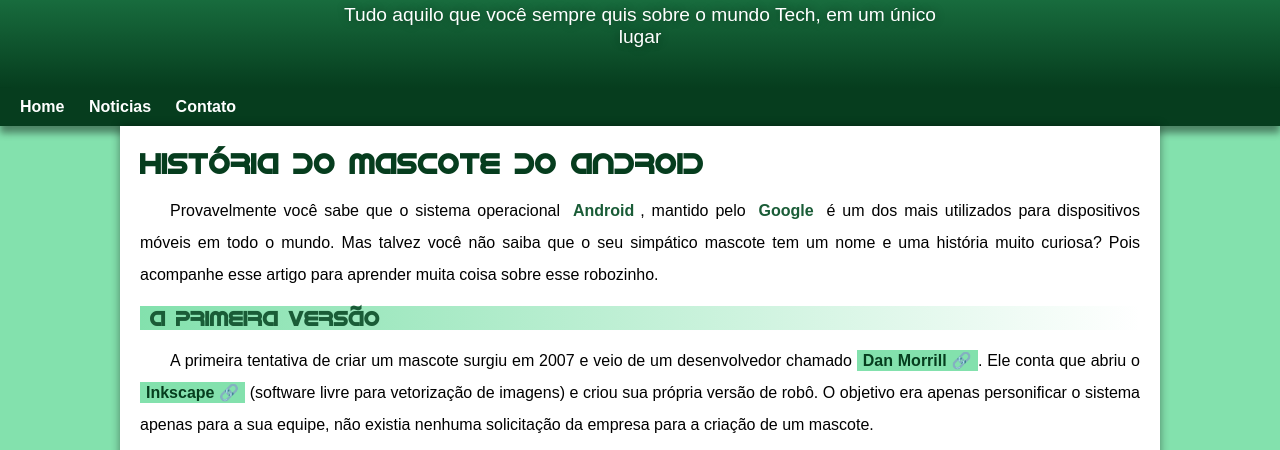
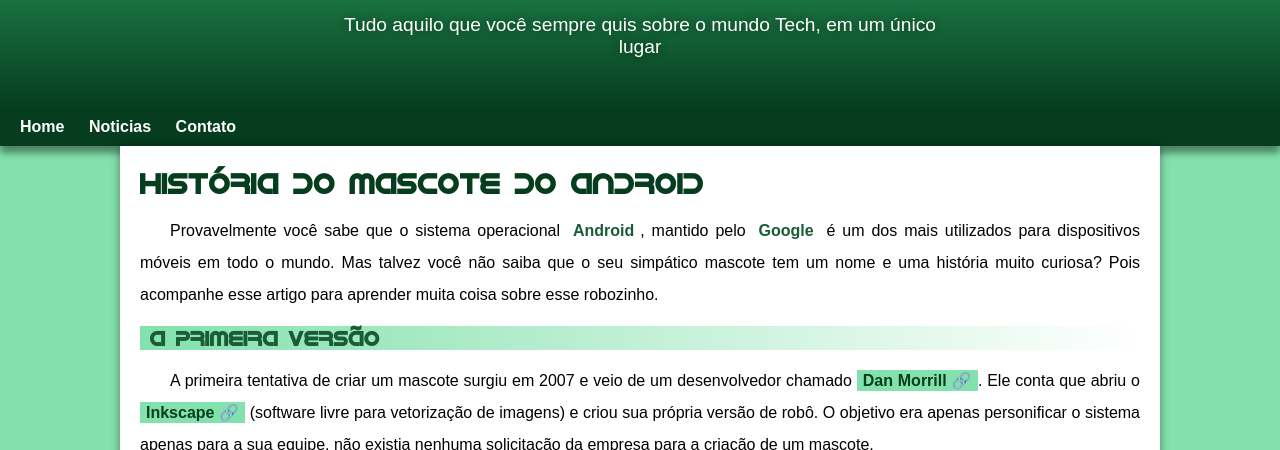
Before and after one commit to dev-victorsilva/projeto-android, a plain HTML site: page index.html in a window 1280 px wide. Shown: the part 113-563 px from the top of the page. Drawn offline with Linux system fonts and the light colour scheme; a web font is replaced by a local one.

Commit message:
Update style.css
Update de padding

```diff
--- a/styles/style.css
+++ b/styles/style.css
@@ -59,7 +59,7 @@
     max-width: 600px;
     margin: auto;
     text-shadow: 0px 0px 10px rgba(0, 0, 0, 0.418);
-    padding: 0px 10px 40px 10px;
+    padding: 10px 10px 50px 10px;
 
 }
 
```
